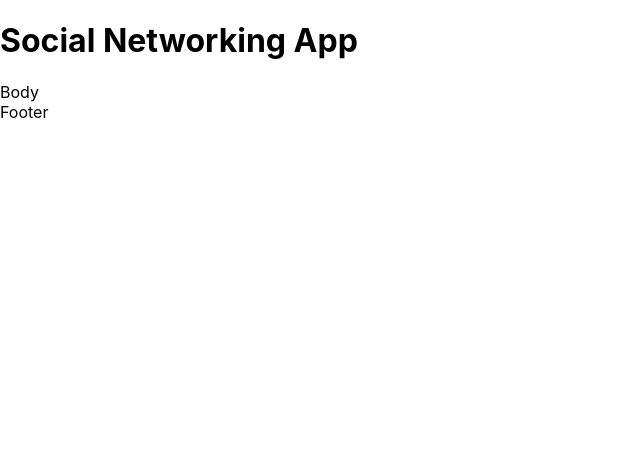
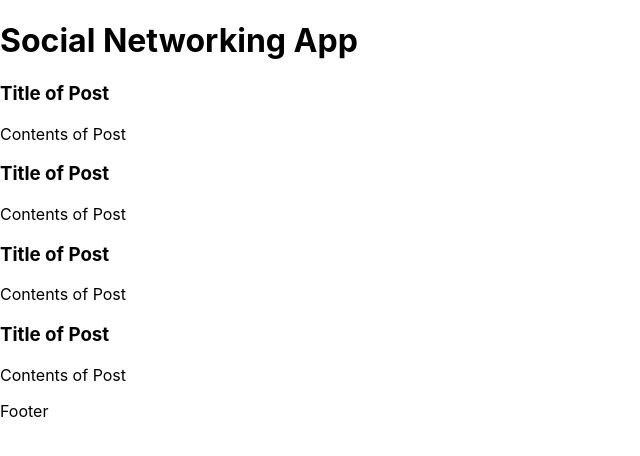
Before and after one commit to summerchill/playground, a React (Create React App) app in the folder playground/: page / in a window 1280 px wide. Shown: the top 456 px of the page, without its empty margins (0-640 px from the left). Built offline with nearby package versions, Linux system fonts and the light colour scheme.

Commit message:
fixed body

```diff
--- a/playground/src/components/Content.js
+++ b/playground/src/components/Content.js
@@ -1,15 +1,19 @@
 import React from 'react'
 import ReactDOM from 'react-dom'
+import Post from './Post'
 
-class Body extends React.Component
+class Content extends React.Component
 {
     render() {
         return (
             <div>
-                Body
+                <Post />
+                <Post />
+                <Post />
+                <Post />
             </div>
         )
     }
 }
 
-export default Body
+export default Content
```
Also changed, not shown: playground/src/components/Body.js (deleted, +0 -19 lines).
